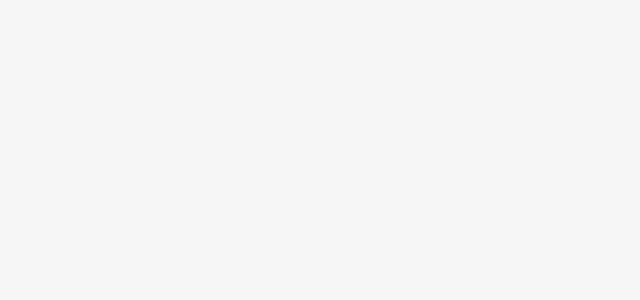
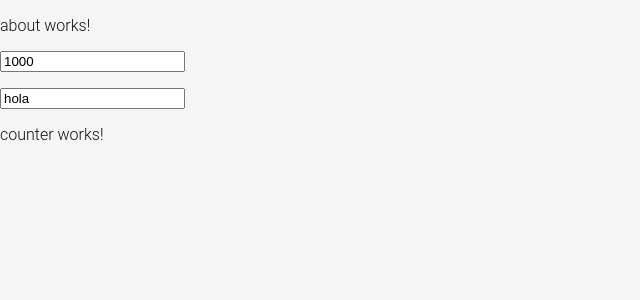
Before and after one commit to jimiseven/FrontDevRoute, an Angular app in the folder todoList/: page /about in a window 1280 px wide. Before the commit this address led to /. Shown: the top 300 px of the page, without its empty margins (0-640 px from the left). Built offline with nearby package versions, Linux system fonts and the light colour scheme.

Commit message:
creation about, counter components

```diff
--- a/todoList/src/app/app.routes.ts
+++ b/todoList/src/app/app.routes.ts
@@ -1,12 +1,13 @@
+import { AboutComponent } from './domains/info/pages/about/about.component';
 import { Routes } from '@angular/router';
 import { HomeComponent } from './pages/home/home.component';
-import { LabsComponent } from './pages/labs/labs.component';
+
 
 export const routes: Routes = [
     {
         path: '', component: HomeComponent,
     },
     {
-        path: 'labs', component: LabsComponent
+        path: 'about', component: AboutComponent
     }
 ];
--- /dev/null
+++ b/todoList/src/app/domains/info/pages/about/about.component.html
@@ -0,0 +1,12 @@
+<p>about works!</p>
+<p>
+  <input type="number" [value]="duration()" (change)="changeDuration($event)" >
+</p>
+<p>
+  <input type="text" [value]="message()" (change)="changeMessage($event)" >
+</p>
+<p>
+  <app-counter [duration]="duration" [message] = "message()">
+
+  </app-counter>
+</p>
--- /dev/null
+++ b/todoList/src/app/domains/info/pages/about/about.component.ts
@@ -0,0 +1,26 @@
+import { Component, signal } from '@angular/core';
+
+import { CounterComponent} from './../../../shared/components/counter/counter.component'
+import { CommonModule } from '@angular/common';
+
+@Component({
+  selector: 'app-about',
+  standalone: true,
+  imports: [CommonModule, CounterComponent],
+  templateUrl: './about.component.html',
+  styleUrl: './about.component.css'
+})
+export class AboutComponent {
+  duration  = signal(1000);
+  message = signal('hola');
+
+  changeDuration(event: Event){
+    const input = event.target as HTMLInputElement;
+    this.duration.set(input.valueAsNumber)
+  }
+
+  changeMessage(event: Event){
+    const input = event.target as HTMLInputElement;
+    this.message.set(input.value)
+  }
+}
--- /dev/null
+++ b/todoList/src/app/domains/shared/components/counter/counter.component.html
@@ -0,0 +1 @@
+<p>counter works!</p>
--- /dev/null
+++ b/todoList/src/app/domains/shared/components/counter/counter.component.ts
@@ -0,0 +1,28 @@
+import { CommonModule} from '@angular/common';
+import { Component, Input, SimpleChanges } from '@angular/core';
+
+
+@Component({
+  selector: 'app-counter',//nombre del selector
+  standalone: true,
+  imports: [CommonModule],
+  templateUrl: './counter.component.html',
+  styleUrl: './counter.component.css'
+})
+export class CounterComponent {
+  @Input({required : true}) duration =0;
+  @Input({required : true}) message ='';
+
+  constructor(){
+//no asincrono
+    console.log('contructor');
+    console.log('-' .repeat(10))
+
+  }
+
+  ngOnChanges(changes: SimpleChanges){//se ejecuta antes y despues, por que mesaje cambia de forma dinamica
+    console.log('ngOnChanges');
+    console.log('-' .repeat(10));
+    console.log(changes);
+  }
+}
```
Also changed, not shown: todoList/src/app/domains/info/pages/about/about.component.css (added), todoList/src/app/domains/shared/components/counter/counter.component.css (added), 2 other files (tests, documents, lock files or other folders).
